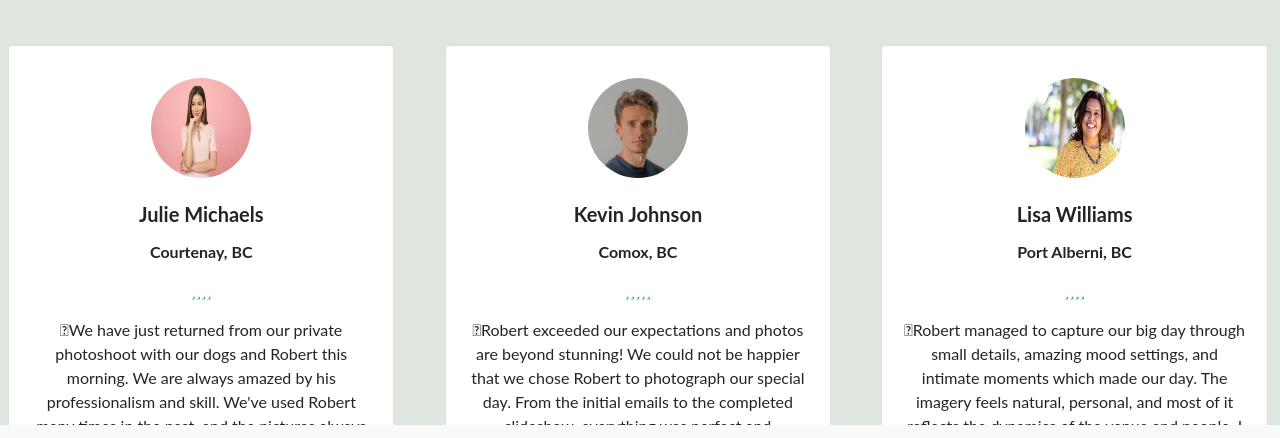
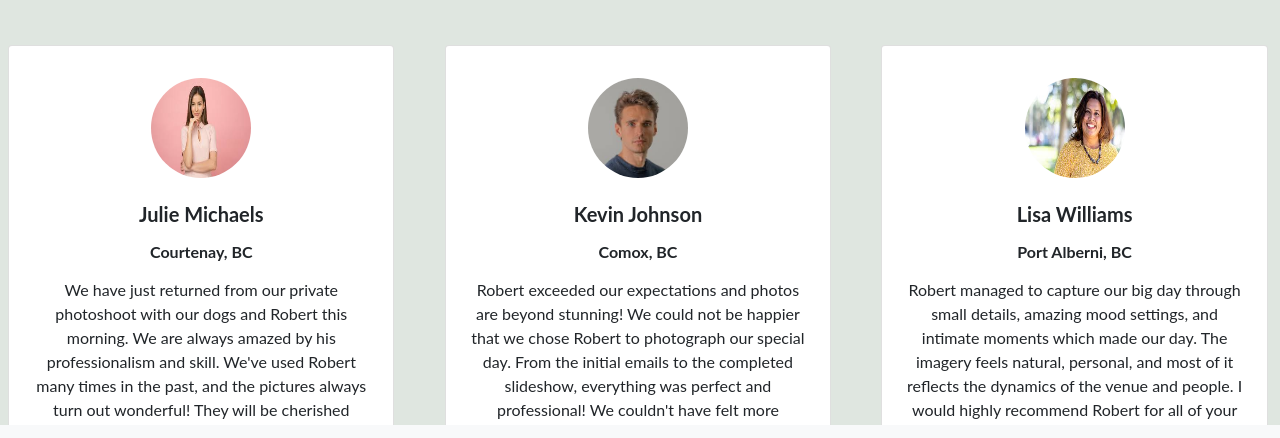
Before and after one commit to RyanHeid/dgl203-semester-project-robert-smith-photography-website, a plain HTML site: page reviews.html in a window 1280 px wide. Shown: the part 241-679 px from the top of the page. Drawn offline with nearby package versions, Linux system fonts and the light colour scheme.

Commit message:
Updated reviews.html
Added `h-100` to the review cards to make them all the same height

```diff
--- a/reviews.html
+++ b/reviews.html
@@ -65,7 +65,7 @@
 
    <div class="row text-center">
     <div class="col-md-4 mb-4 mb-md-0">
-     <div class="card">
+     <div class="card h-100">
       <div class="card-body py-4 mt-2">
        <div class="d-flex justify-content-center mb-4">
         <!--Add person Imge here -->
@@ -74,31 +74,14 @@
        </div> <!-- image container -->
        <h5 class="font-weight-bold">Julie Michaels</h5>
        <h6 class="font-weight-bold my-3">Courtenay, BC</h6>
-       <ul class="list-unstyled d-flex justify-content-center">
-        <li>
-        <i class="fas fa-star fa-sm text-info"></i>
-       </li>
-       <li>
-        <i class="fas fa-star fa-sm text-info"></i>
-       </li>
-       <li>
-        <i class="fas fa-star fa-sm text-info"></i>
-       </li>
-       <li>
-        <i class="fas fa-star fa-sm text-info"></i>
-       </li>
-       <li>
-        <i class="fas fa-star-half-alt fa-sm text-info"></i>
-       </li>
-       </ul> <!-- list -->
-       <p class="mb-2">
-        <i class="fas fa-quote-left pe-2"></i>We have just returned from our private photoshoot with our dogs and Robert this morning. We are always amazed by his professionalism and skill. We've used Robert many times in the past, and the pictures always turn out wonderful! They will be cherished pieces of art in our home for years to come. Thank you Robert!
+
+       <p class="mb-2">We have just returned from our private photoshoot with our dogs and Robert this morning. We are always amazed by his professionalism and skill. We've used Robert many times in the past, and the pictures always turn out wonderful! They will be cherished pieces of art in our home for years to come. Thank you Robert!
        </p>
       </div> <!-- card body -->
      </div> <!-- card -->
     </div><!-- column-->
     <div class="col-md-4 mb-4 mb-md-0">
-     <div class="card">
+     <div class="card h-100">
       <div class="card-body py-4 mt-2">
        <div class="d-flex justify-content-center mb-4">
         <!--Insert person image here-->
@@ -107,31 +90,15 @@
        </div><!-- image container -->
        <h5 class="font-weight-bold">Kevin Johnson</h5>
        <h6 class="font-weight-bold my-3">Comox, BC</h6>
-       <ul class="list-unstyled d-flex justify-content-center">
-        <li>
-          <i class="fas fa-star fa-sm text-info"></i>
-        </li>
-        <li>
-          <i class="fas fa-star fa-sm text-info"></i>
-        </li>
-        <li>
-          <i class="fas fa-star fa-sm text-info"></i>
-        </li>
-        <li>
-          <i class="fas fa-star fa-sm text-info"></i>
-        </li>
-        <li>
-          <i class="fas fa-star fa-sm text-info"></i>
-        </li>
-      </ul>
+
       <p class="mb-2">
-       <i class="fas fa-quote-left pe-2"></i>Robert exceeded our expectations and photos are beyond stunning! We could not be happier that we chose Robert to photograph our special day. From the initial emails to the completed slideshow, everything was perfect and professional! We couldn't have felt more comfortable with Robert being there!
+       Robert exceeded our expectations and photos are beyond stunning! We could not be happier that we chose Robert to photograph our special day. From the initial emails to the completed slideshow, everything was perfect and professional! We couldn't have felt more comfortable with Robert being there!
      </p>
       </div> <!-- card body -->
      </div> <!-- card -->
     </div><!-- column -->
     <div class="col-md-4 mb-4 mb-md-0">
-     <div class="card">
+     <div class="card h-100">
       <div class="card-body py-4 mt-2">
        <div class="d-flex justify-content-center mb-4">
         <!--Add person Imge here -->
@@ -140,25 +107,9 @@
        </div> <!-- image container -->
        <h5 class="font-weight-bold">Lisa Williams</h5>
        <h6 class="font-weight-bold my-3">Port Alberni, BC</h6>
-       <ul class="list-unstyled d-flex justify-content-center">
-        <li>
-        <i class="fas fa-star fa-sm text-info"></i>
-       </li>
-       <li>
-        <i class="fas fa-star fa-sm text-info"></i>
-       </li>
-       <li>
-        <i class="fas fa-star fa-sm text-info"></i>
-       </li>
-       <li>
-        <i class="fas fa-star fa-sm text-info"></i>
-       </li>
-       <li>
-        <i class="fas fa-star-half-alt fa-sm text-info"></i>
-       </li>
-       </ul> <!-- list -->
+
        <p class="mb-2">
-        <i class="fas fa-quote-left pe-2"></i>Robert managed to capture our big day through small details, amazing mood settings, and intimate moments which made our day. The imagery feels natural, personal, and most of it reflects the dynamics of the venue and people. I would highly recommend Robert for all of your photography neeeds!
+       Robert managed to capture our big day through small details, amazing mood settings, and intimate moments which made our day. The imagery feels natural, personal, and most of it reflects the dynamics of the venue and people. I would highly recommend Robert for all of your photography neeeds!
        </p>
       </div> <!-- card body -->
      </div> <!-- card -->
```
